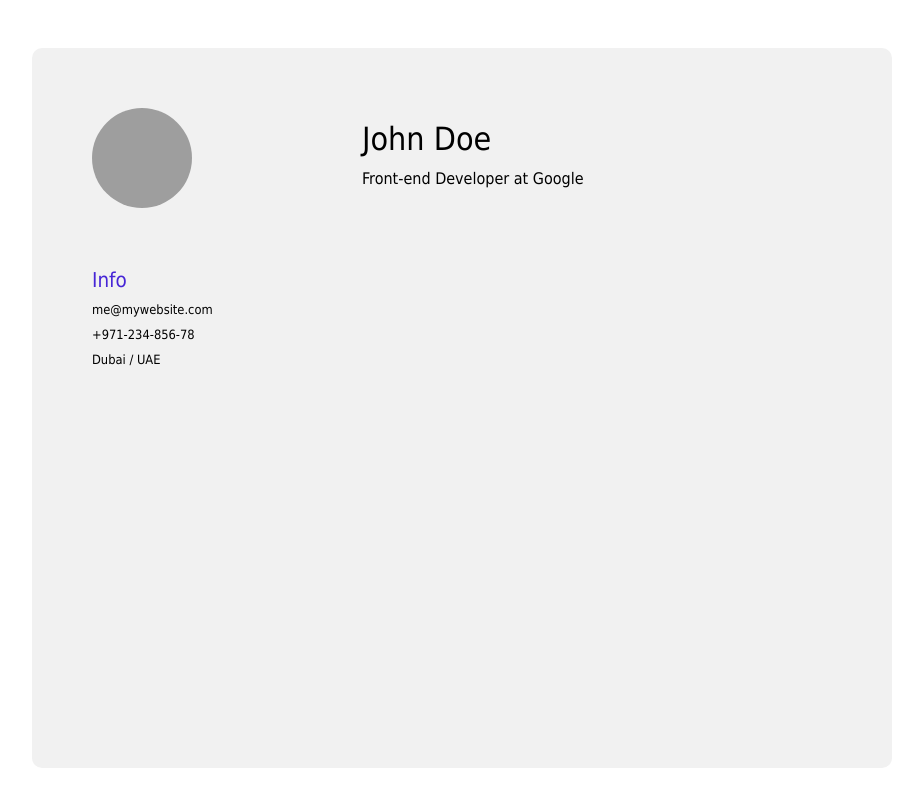
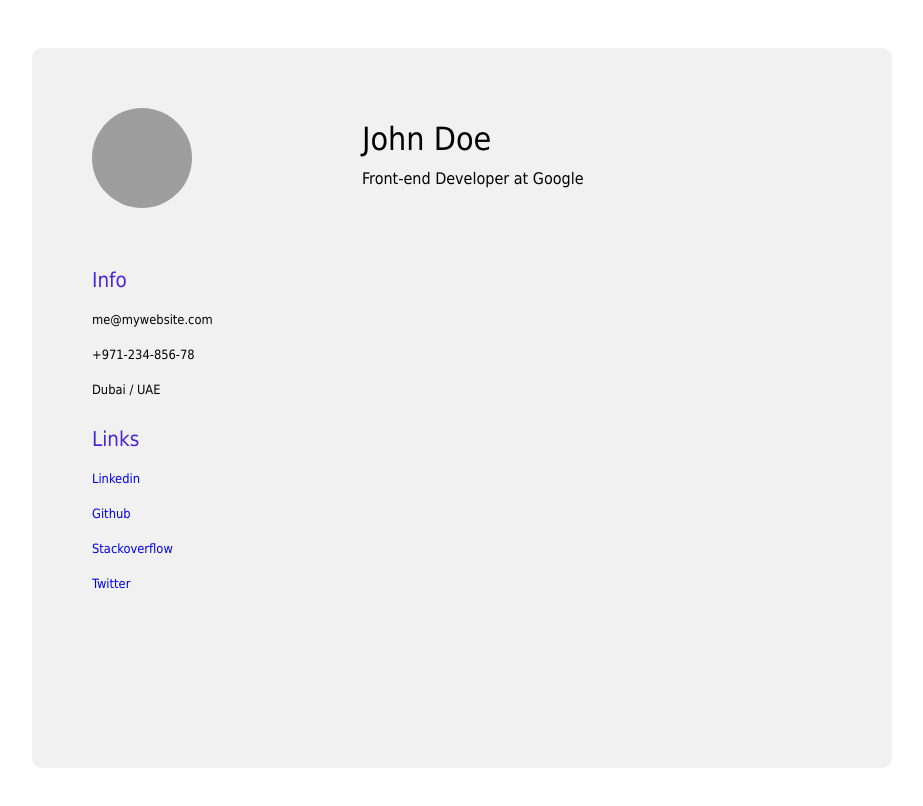
Before and after one commit to naeemba/resume, a React (Create React App) app: page / in a window 1280 px wide. Shown: the whole page, without its empty margins (178-1101 px from the left). Built offline with nearby package versions, Linux system fonts and the light colour scheme; grey boxes are pictures that could not be loaded.

Commit message:
add links section

```diff
--- a/src/info/Info.js
+++ b/src/info/Info.js
@@ -1,14 +1,18 @@
 import React from 'react';
 
-const Info = ({ info }) => {
+const Info = ({ info, title, linkClassName }) => {
   if (!info || !Array.isArray(info)) return null;
   return [
     <div className="heading" key="title">
-      Info
+      {title}
     </div>,
     ...info.map(each => {
       return each.label ? (
-        <a key={each.label} href={each.link} className="no-color">
+        <a
+          key={each.label}
+          href={each.link}
+          className={`${linkClassName} section`}
+        >
           {each.label}
         </a>
       ) : (
--- a/src/resume/Resume.js
+++ b/src/resume/Resume.js
@@ -25,7 +25,7 @@ const CurrentPosition = () => {
 };
 
 const Resume = () => {
-  const { name, profilePic, pageTitle, info } = settings;
+  const { name, profilePic, pageTitle, info, link } = settings;
   document.title = pageTitle || `${name} - Resume`;
   return (
     <div className="resume">
@@ -44,7 +44,8 @@ const Resume = () => {
       </div>
       <div className="body">
         <div className="left-column">
-          <Info info={info} />
+          <Info info={info} title="Info" linkClassName="no-color" />
+          <Info info={link} title="Links" />
         </div>
       </div>
     </div>
--- a/src/resume/settings.json
+++ b/src/resume/settings.json
@@ -14,5 +14,23 @@
             "label": "Dubai / UAE",
             "link": "https://www.google.com/maps/place/Dubai+-+United+Arab+Emirates/data=!4m2!3m1!1s0x3e5f43496ad9c645:0xbde66e5084295162?sa=X&ved=2ahUKEwj60YH2ka_hAhWq5OAKHRYcAYsQ8gEwAHoECAoQAQ"
         }
+    ],
+    "link": [
+        {
+            "label": "Linkedin",
+            "link": "https://www.linkedin.com/in/naeem-baghi-71615b5b/"
+        },
+        {
+            "label": "Github",
+            "link": "https://github.com/naeemba"
+        },
+        {
+            "label": "Stackoverflow",
+            "link": "https://stackoverflow.com/users/2443849/naeem-baghi"
+        },
+        {
+            "label": "Twitter",
+            "link": "https://twitter.com/naeembaghi"
+        }
     ]
 }
```
